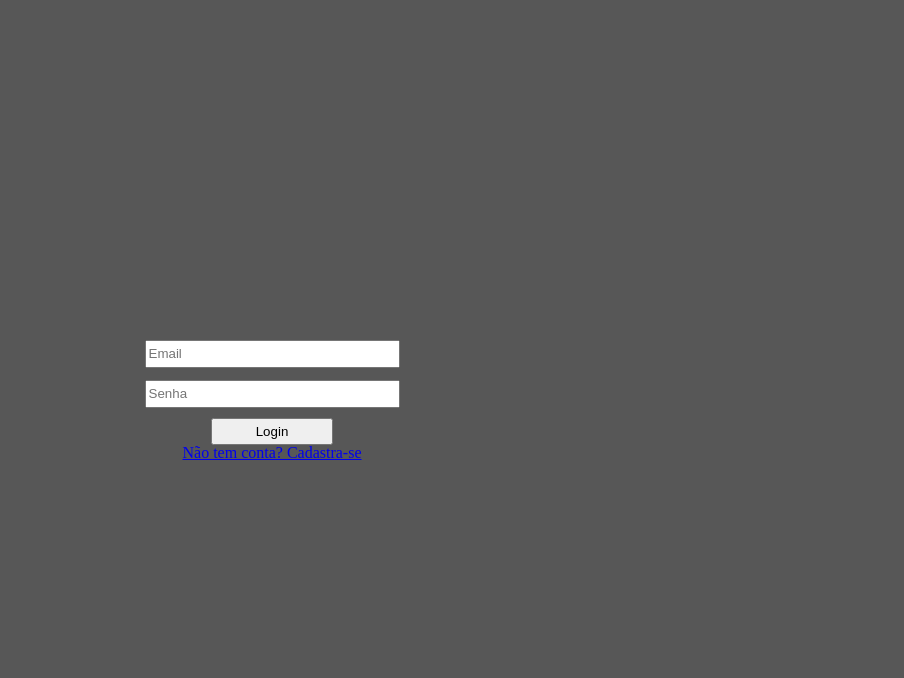
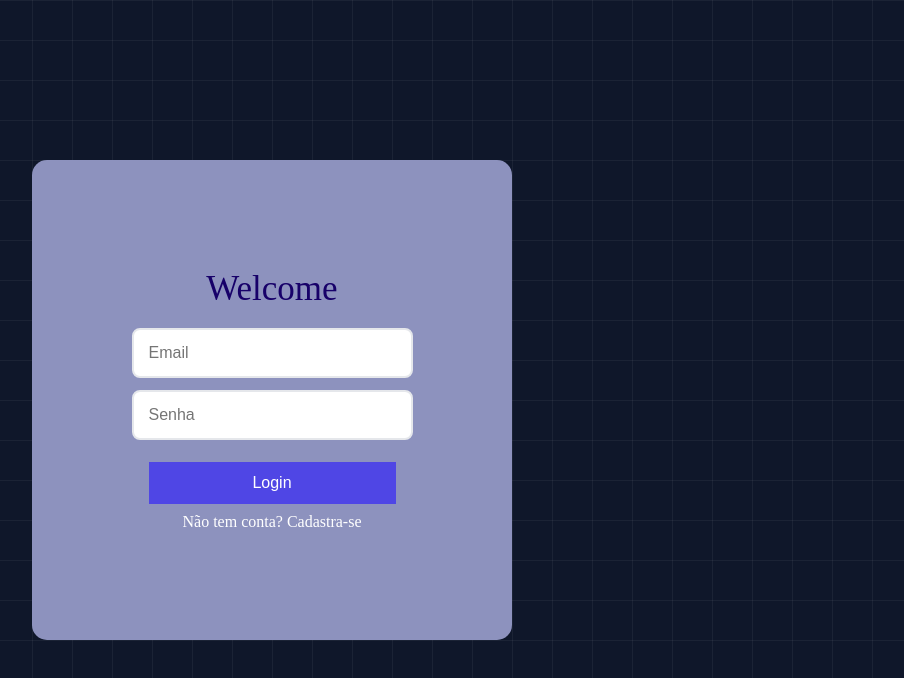
Before and after one commit to walisson27/React-Invest, a Next.js app: page /login/Login in a window 1280 px wide. Shown: the top 678 px of the page, without its empty margins (368-1272 px from the left). Built offline with nearby package versions, Linux system fonts and the light colour scheme.

Commit message:
fix: pagina de login

```diff
--- a/src/page.tsx
+++ b/src/page.tsx
@@ -2,7 +2,6 @@ import { useState } from "react";
 import { DarkModeProvider } from "./Contexte/Context";
 import ModeDark from "./pages/Darkmode/ModeDark";
 import "bootstrap/dist/css/bootstrap.min.css";
-import "../reset.css";
 import "./index.css";
 const App = () => {
   const [mostrarLista, setMostrarLista] = useState(false);
--- a/src/pages/login/Login.tsx
+++ b/src/pages/login/Login.tsx
@@ -2,7 +2,7 @@
 import { useState } from "react";
 import Link from "next/link";
 import "./login.css"
-import "../../../reset.css";
+import "../../../reset.css"
 import { useRouter } from "next/router";
 
 interface UserLogin {
@@ -11,7 +11,7 @@ interface UserLogin {
 }
 
 
-const Logi = (props:any) => {
+const Logi = () => {
   const emailUser = "walisson27";
   const senhaUser = "souza";
   const [email, setEmail] = useState<string>("");
@@ -28,15 +28,17 @@ const Logi = (props:any) => {
 
   const autentificacao = () =>{
     if (email === emailUser && senha === senhaUser) {
-      router.push('/home',); // Passando o email como estado
+      router.push("/Home/home"); // Passando o email como estado
     } else {
       alert("Login inválido");
     }
   };
 
   return (
+    <>
     <div className="login-center">
       <section className="login">
+        <h1 className="titulo-login">Welcome</h1>
         <input
           className="email"
           type="text"
@@ -52,12 +54,12 @@ const Logi = (props:any) => {
           onChange={(e) => setSenha(e.target.value)}
         />
         <button onClick={login}>Login</button>
-        <Link href="../cadastro/Cadastro">
+        <Link className="link-cadatro" href="./cadastro/Cadastro">
           Não tem conta? Cadastra-se
         </Link>
       </section>
-
     </div>
+    </>
   );
 };
 
--- a/src/pages/cadastro/Cadastro.tsx
+++ b/src/pages/login/cadastro/Cadastro.tsx
@@ -1,6 +1,4 @@
 import { useState } from "react";
-import "../../../reset.css"
-import "../login/login.css"
 import { useRouter } from "next/router";
 
 interface cadastroUsuarios {
--- a/src/pages/login/login.css
+++ b/src/pages/login/login.css
@@ -3,40 +3,95 @@
     align-items: center;
     justify-content: center;
     height: 100vh;
-    background-color: rgb(87, 87, 87);
+    background-color: #0f172a;
+    background-image:
+    linear-gradient(90deg, rgba(255,255,255,0.05) 1px, transparent 1px),
+    linear-gradient(rgba(255,255,255,0.05) 1px, transparent 1px);
+    background-size: 40px 40px;
+    min-height: 100vh;
+}
+
+.titulo-login{
+    display: flex;
+    align-items: center;
+    justify-content: center;
+    color: rgb(23, 0, 105);
+    font-size: 35px;
    }
 
 .login{
        display: flex;
        flex-direction: column;
        align-items: center;
+       justify-content: center;
+       background-color: rgb(141, 146, 190);
+       width: 480px;
+       height: 480px;
+       border-radius: 15px;
    }
+
 
 .email {
        width: 247px;
        height: 22px;
+       margin-top: 22px;
    }
 .senha {
        width: 247px;
        height: 22px;
        margin-top: 12px;
+       margin-bottom: 22px;
+   }
+input {
+  width: 100%;
+  padding: 12px 15px;
+  border: 2px solid #e5e7eb;
+  border-radius: 8px;
+  font-size: 16px;
+  outline: none;
+  transition: all 0.3s ease;
 }
 
-   button{
+input:focus {
+  border-color: #4f46e5;
+  box-shadow: 0 0 0 3px rgba(79, 70, 229, 0.3);
+}
+
+button {
+  background-color: #4f46e5;
+  color: white;
+  padding: 12px 20px;
+  border: none;
+  border-radius: 0px;
+  font-size: 16px;
+  font-weight: 500;
+  cursor: pointer;
+  transition: all 0.3s ease;
+
+  width: 247px;
+}
+
+button:hover {
+  background-color: #4338ca;
+  transform: translateY(-2px);
+  box-shadow: 0px 4px 10px rgba(0, 0, 0, 0.2);
+}
+
+button:active {
+  transform: scale(0.95);
+}
+
+
+.link-cadatro{
+    color: white;
     margin-top: 10px;
-       width: 122px;
-       height: 27px;
-       cursor: pointer;
+    text-decoration: none;
+    font-weight: 500;
+    transition: all 0.3s ease;
+
 }
-   h1{
-       display: flex;
-       align-items: center;
-       justify-content: center;
-       padding-bottom: 22px;
+
+.link-cadatro:hover{
+    color: #4338ca;
+    transform: translate(-2px);
 }
-   .cadastro{
-       padding-top: 10px;
-       text-decoration: none;
-       cursor: pointer;
-       color: white;
-   }
```
Also changed, not shown: src/app/layout.tsx (deleted, +0 -21 lines), src/pages/Home/home.tsx (renamed from src/pages/home.tsx, +4 -37 lines), src/app/Fintech/Home.tsx (deleted). Lines whose indentation alone changed are shown as unchanged.
